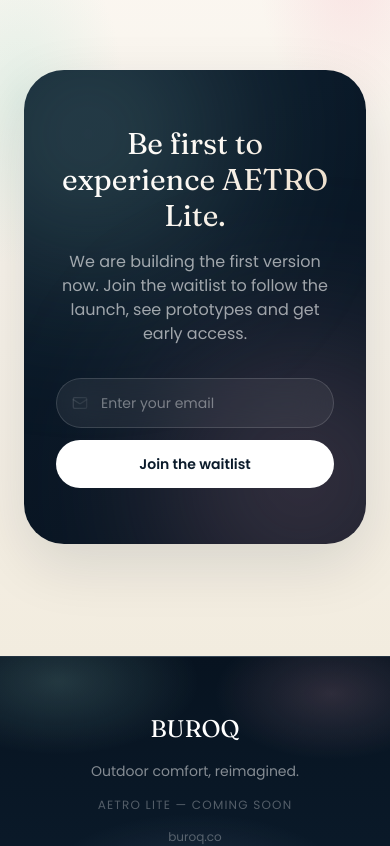
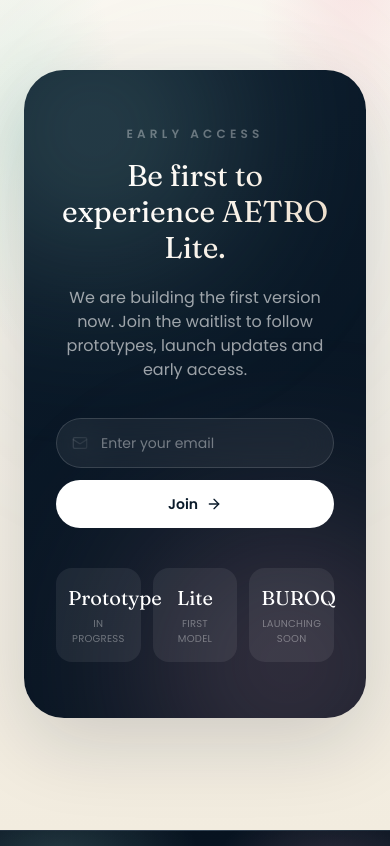
Before and after one commit to vargabali182-cmyk/buroq.co-2489, a React (Vite) app in the folder packages/web/: page / in a window 390 px wide. Shown: the part 7980-8826 px from the top of the page. Built offline with nearby package versions, Linux system fonts and the light colour scheme.

Commit message:
Update waitlist.tsx

```diff
--- a/packages/web/src/web/components/waitlist.tsx
+++ b/packages/web/src/web/components/waitlist.tsx
@@ -1,7 +1,7 @@
-import { useState } from "react";
+import { useState, type FormEvent } from "react";
 import { useMutation } from "@tanstack/react-query";
-import { motion } from "motion/react";
-import { CheckCircle2, Loader2, Mail } from "lucide-react";
+import { motion, AnimatePresence } from "motion/react";
+import { CheckCircle2, Loader2, Mail, ArrowRight } from "lucide-react";
 
 export function Waitlist() {
   const [email, setEmail] = useState("");
@@ -14,90 +14,196 @@
           "Content-Type": "application/json",
           Accept: "application/json",
         },
-      body: JSON.stringify({ email }),
+        body: JSON.stringify({
+          email,
+          project: "BUROQ / AETRO Lite waitlist",
+        }),
       });
 
       if (!res.ok) throw new Error("Failed");
       return res.json();
     },
+    onSuccess: () => {
+      setEmail("");
+    },
   });
 
-  const handleSubmit = (e: React.FormEvent) => {
+  const handleSubmit = (e: FormEvent<HTMLFormElement>) => {
     e.preventDefault();
     if (!email) return;
     join.mutate(email);
   };
 
   return (
-    <section id="waitlist" className="relative mesh-sand py-28">
-      <div className="mx-auto max-w-3xl px-6">
+    <section id="waitlist" className="relative mesh-sand overflow-hidden py-28">
       <motion.div
-          initial={{ opacity: 0, y: 24 }}
-          whileInView={{ opacity: 1, y: 0 }}
+        className="pointer-events-none absolute left-1/2 top-16 h-96 w-96 -translate-x-1/2 rounded-full bg-[var(--c-turquoise)]/20 blur-[120px]"
+        animate={{ scale: [1, 1.22, 1], opacity: [0.35, 0.65, 0.35] }}
+        transition={{ duration: 7, repeat: Infinity, ease: "easeInOut" }}
+      />
+
+      <div className="relative mx-auto max-w-4xl px-6">
+        <motion.div
+          initial={{ opacity: 0, y: 28, scale: 0.96 }}
+          whileInView={{ opacity: 1, y: 0, scale: 1 }}
           viewport={{ once: true, margin: "-100px" }}
-          transition={{ duration: 0.6 }}
-          className="relative overflow-hidden rounded-[2.5rem] px-8 py-14 text-center shadow-[0_20px_60px_rgba(11,27,43,0.12)] sm:px-16"
+          transition={{ duration: 0.75, ease: "easeOut" }}
+          className="relative overflow-hidden rounded-[2.5rem] px-8 py-14 text-center shadow-[0_25px_80px_rgba(11,27,43,0.16)] sm:px-16"
           style={{
             background:
               "linear-gradient(150deg, var(--navy) 0%, var(--navy-deep) 100%)",
           }}
         >
-          <div className="pointer-events-none absolute -left-16 -top-16 h-64 w-64 rounded-full bg-[var(--c-turquoise)]/25 blur-[90px]" />
-          <div className="pointer-events-none absolute -right-16 -bottom-16 h-64 w-64 rounded-full bg-[var(--c-pink)]/25 blur-[90px]" />
+          <motion.div
+            className="pointer-events-none absolute -left-16 -top-16 h-64 w-64 rounded-full bg-[var(--c-turquoise)]/25 blur-[90px]"
+            animate={{ x: [0, 30, 0], y: [0, -20, 0], scale: [1, 1.15, 1] }}
+            transition={{ duration: 8, repeat: Infinity, ease: "easeInOut" }}
+          />
+
+          <motion.div
+            className="pointer-events-none absolute -right-16 -bottom-16 h-64 w-64 rounded-full bg-[var(--c-pink)]/25 blur-[90px]"
+            animate={{ x: [0, -30, 0], y: [0, 20, 0], scale: [1, 1.15, 1] }}
+            transition={{ duration: 9, repeat: Infinity, ease: "easeInOut" }}
+          />
 
           <div className="relative">
-            <h2 className="font-display text-3xl text-gradient-sand sm:text-4xl">
-              Be first to experience AETRO Lite.
-            </h2>
-            <p className="mx-auto mt-4 max-w-md text-white/60">
+            <motion.p
+              initial={{ opacity: 0, y: 16 }}
+              whileInView={{ opacity: 1, y: 0 }}
+              viewport={{ once: true }}
+              transition={{ duration: 0.55, delay: 0.1 }}
+              className="mb-4 text-xs font-semibold uppercase tracking-[0.35em] text-white/35"
+            >
+              Early access
+            </motion.p>
+
+            <motion.h2
+              initial={{ opacity: 0, y: 22 }}
+              whileInView={{ opacity: 1, y: 0 }}
+              viewport={{ once: true }}
+              transition={{ duration: 0.6, delay: 0.18 }}
+              className="font-display text-3xl text-gradient-sand sm:text-4xl md:text-5xl"
+            >
+              Be first to experience
+              <br className="hidden sm:block" /> AETRO Lite.
+            </motion.h2>
+
+            <motion.p
+              initial={{ opacity: 0, y: 22 }}
+              whileInView={{ opacity: 1, y: 0 }}
+              viewport={{ once: true }}
+              transition={{ duration: 0.6, delay: 0.28 }}
+              className="mx-auto mt-5 max-w-md text-white/60"
+            >
               We are building the first version now. Join the waitlist to
-              follow the launch, see prototypes and get early access.
-            </p>
+              follow prototypes, launch updates and early access.
+            </motion.p>
 
+            <AnimatePresence mode="wait">
               {join.isSuccess ? (
-              <div className="mt-8 flex items-center justify-center gap-2 text-[var(--c-turquoise)]">
+                <motion.div
+                  key="success"
+                  initial={{ opacity: 0, y: 20, scale: 0.96 }}
+                  animate={{ opacity: 1, y: 0, scale: 1 }}
+                  exit={{ opacity: 0, y: -12, scale: 0.96 }}
+                  transition={{ duration: 0.35 }}
+                  className="mx-auto mt-9 flex max-w-md items-center justify-center gap-3 rounded-full border border-[var(--c-turquoise)]/30 bg-[var(--c-turquoise)]/10 px-5 py-4 text-[var(--c-turquoise)]"
+                >
                   <CheckCircle2 size={20} />
                   <span className="font-medium">
                     You're on the list — we'll be in touch.
                   </span>
-              </div>
+                </motion.div>
               ) : (
-              <form
+                <motion.form
+                  key="form"
                   onSubmit={handleSubmit}
-                className="mx-auto mt-8 flex max-w-md flex-col gap-3 sm:flex-row"
+                  initial={{ opacity: 0, y: 22 }}
+                  whileInView={{ opacity: 1, y: 0 }}
+                  viewport={{ once: true }}
+                  transition={{ duration: 0.6, delay: 0.38 }}
+                  className="mx-auto mt-9 flex max-w-md flex-col gap-3 sm:flex-row"
                 >
                   <div className="relative flex-1">
                     <Mail
                       size={16}
                       className="pointer-events-none absolute left-4 top-1/2 -translate-y-1/2 text-white/40"
                     />
+
                     <input
                       type="email"
                       required
                       value={email}
                       onChange={(e) => setEmail(e.target.value)}
                       placeholder="Enter your email"
-                    className="glass w-full rounded-full py-3.5 pl-11 pr-4 text-sm text-white placeholder:text-white/40 outline-none focus:ring-2 focus:ring-white/30"
+                      className="glass w-full rounded-full py-3.5 pl-11 pr-4 text-sm text-white placeholder:text-white/40 outline-none transition-all focus:ring-2 focus:ring-white/30"
                     />
                   </div>
-                <button
+
+                  <motion.button
                     type="submit"
                     disabled={join.isPending}
-                  className="inline-flex items-center justify-center gap-2 rounded-full bg-white px-6 py-3.5 text-sm font-semibold text-[var(--navy)] transition-colors hover:bg-[var(--c-turquoise)] disabled:opacity-60"
+                    whileHover={{ scale: join.isPending ? 1 : 1.05 }}
+                    whileTap={{ scale: join.isPending ? 1 : 0.96 }}
+                    className="group inline-flex items-center justify-center gap-2 rounded-full bg-white px-6 py-3.5 text-sm font-semibold text-[var(--navy)] transition-colors hover:bg-[var(--c-turquoise)] disabled:opacity-60"
                   >
                     {join.isPending ? (
+                      <>
                         <Loader2 size={16} className="animate-spin" />
+                        Joining...
+                      </>
                     ) : (
-                    "Join the waitlist"
+                      <>
+                        Join
+                        <ArrowRight
+                          size={16}
+                          className="transition-transform group-hover:translate-x-1"
+                        />
+                      </>
                     )}
-                </button>
-              </form>
+                  </motion.button>
+                </motion.form>
               )}
+            </AnimatePresence>
+
             {join.isError && (
-              <p className="mt-3 text-xs text-[var(--c-red)]">
+              <motion.p
+                initial={{ opacity: 0, y: 8 }}
+                animate={{ opacity: 1, y: 0 }}
+                className="mt-4 text-xs text-[var(--c-red)]"
+              >
                 Something went wrong. Please try again.
-              </p>
+              </motion.p>
             )}
+
+            <motion.div
+              initial={{ opacity: 0, y: 18 }}
+              whileInView={{ opacity: 1, y: 0 }}
+              viewport={{ once: true }}
+              transition={{ duration: 0.6, delay: 0.5 }}
+              className="mx-auto mt-10 grid max-w-lg grid-cols-3 gap-3 text-center"
+            >
+              <div className="rounded-2xl bg-white/7 px-3 py-4">
+                <div className="font-display text-xl text-white">Prototype</div>
+                <div className="mt-1 text-[10px] uppercase tracking-wide text-white/35">
+                  in progress
+                </div>
+              </div>
+
+              <div className="rounded-2xl bg-white/7 px-3 py-4">
+                <div className="font-display text-xl text-white">Lite</div>
+                <div className="mt-1 text-[10px] uppercase tracking-wide text-white/35">
+                  first model
+                </div>
+              </div>
+
+              <div className="rounded-2xl bg-white/7 px-3 py-4">
+                <div className="font-display text-xl text-white">BUROQ</div>
+                <div className="mt-1 text-[10px] uppercase tracking-wide text-white/35">
+                  launching soon
+                </div>
+              </div>
+            </motion.div>
           </div>
         </motion.div>
       </div>
```
Lines whose indentation alone changed are shown as unchanged.
